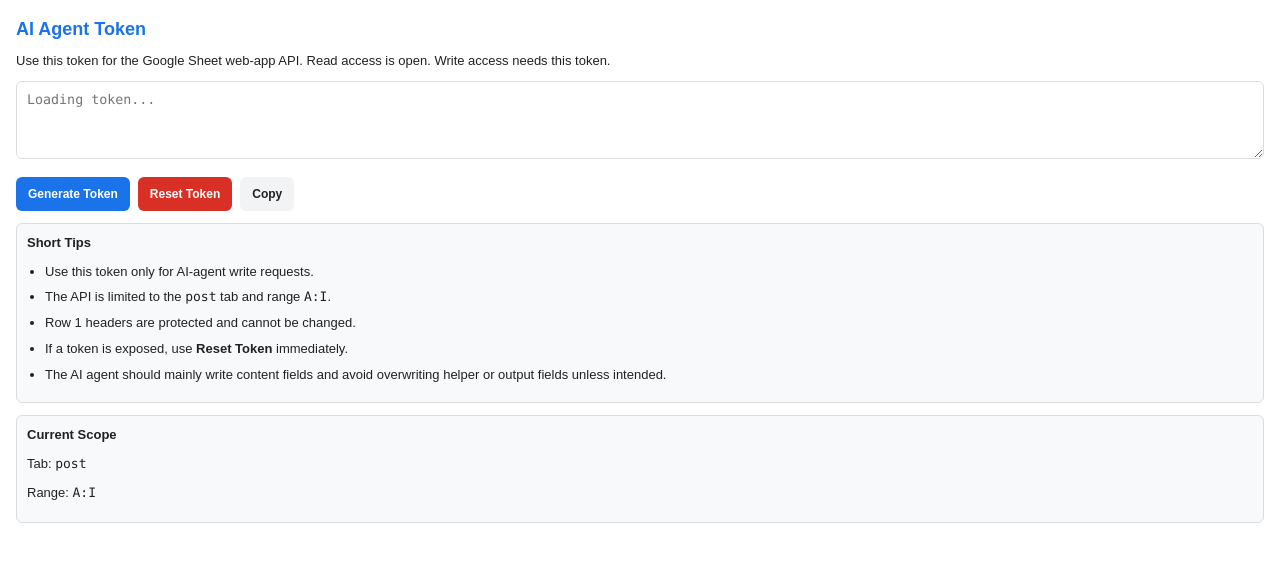
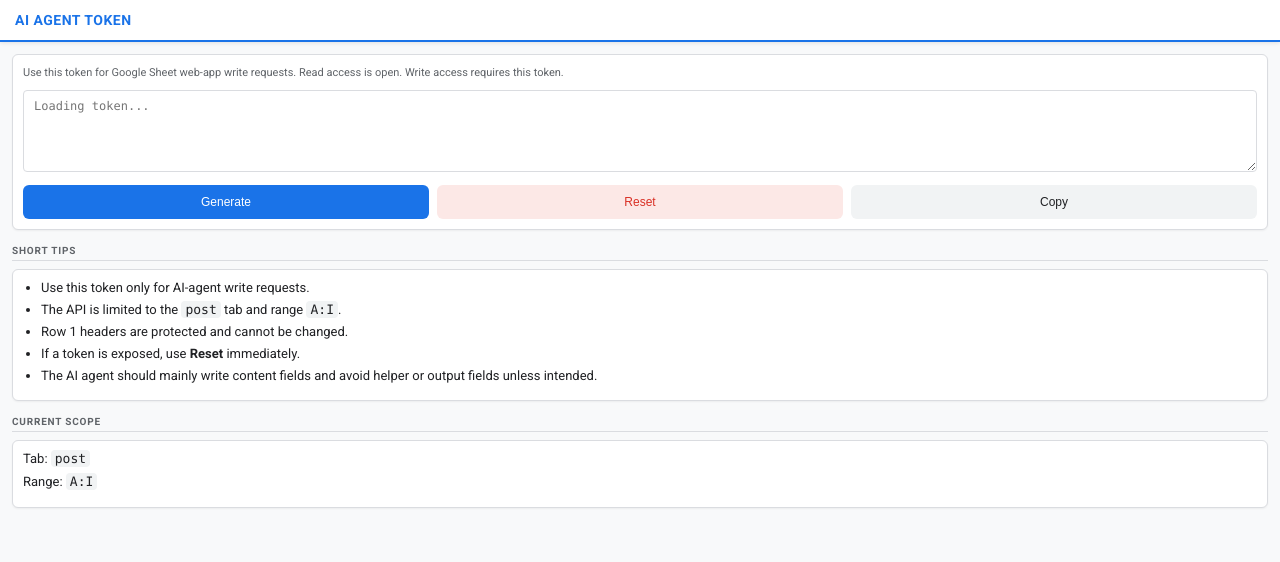
Before and after one commit to devadio/post-skill, a website: page google-sheet/apps-script/AiAgentTokenDialog.html in a window 1280 px wide. Drawn offline with Linux system fonts and the light colour scheme.

Commit message:
Match AI token UI to sidebar style

```diff
--- a/google-sheet/apps-script/AiAgentTokenDialog.html
+++ b/google-sheet/apps-script/AiAgentTokenDialog.html
@@ -2,48 +2,151 @@
 <html>
 <head>
   <base target="_top">
+  <link href="https://fonts.googleapis.com/css2?family=Roboto:wght@300;400;500;700&display=swap" rel="stylesheet">
   <style>
-    body { font-family: Arial, sans-serif; color: #202124; margin: 16px; line-height: 1.45; font-size: 13px; }
-    h2 { margin: 0 0 10px 0; font-size: 18px; color: #1a73e8; }
-    p { margin: 0 0 10px 0; }
-    code, textarea { font-family: Consolas, monospace; }
-    textarea { width: 100%; box-sizing: border-box; min-height: 78px; border: 1px solid #dadce0; border-radius: 6px; padding: 10px; resize: vertical; }
-    .meta { background: #f8f9fa; border: 1px solid #dadce0; border-radius: 6px; padding: 10px; margin: 12px 0; }
-    .buttons { display: flex; gap: 8px; margin: 12px 0; }
-    button { border: none; border-radius: 6px; padding: 10px 12px; cursor: pointer; font-size: 12px; font-weight: 600; }
-    .primary { background: #1a73e8; color: white; }
-    .danger { background: #d93025; color: white; }
-    .ghost { background: #f1f3f4; color: #202124; }
+    :root {
+      --primary: #1a73e8;
+      --bg-gray: #f8f9fa;
+      --border-gray: #dadce0;
+      --text-main: #202124;
+      --text-gray: #5f6368;
+      --success: #1e8e3e;
+      --error: #d93025;
+    }
+    body {
+      padding: 0;
+      margin: 0;
+      font-family: 'Roboto', sans-serif;
+      background-color: var(--bg-gray);
+      color: var(--text-main);
+      font-size: 13px;
+    }
+    .header {
+      background-color: white;
+      padding: 12px 15px;
+      border-bottom: 2px solid var(--primary);
+      position: sticky;
+      top: 0;
+      z-index: 100;
+      box-shadow: 0 1px 4px rgba(0,0,0,0.1);
+    }
+    .header h2 {
+      margin: 0;
+      font-size: 14px;
+      color: var(--primary);
+      text-transform: uppercase;
+      letter-spacing: 0.5px;
+    }
+    .container {
+      padding: 12px;
+      padding-bottom: 24px;
+    }
+    .card {
+      background: white;
+      border-radius: 6px;
+      margin-bottom: 10px;
+      padding: 10px;
+      border: 1px solid var(--border-gray);
+      box-shadow: 0 1px 2px rgba(0,0,0,0.05);
+    }
+    .section-title {
+      font-size: 10px;
+      font-weight: 700;
+      text-transform: uppercase;
+      color: var(--text-gray);
+      margin: 15px 0 8px 0;
+      letter-spacing: 0.8px;
+      border-bottom: 1px solid var(--border-gray);
+      padding-bottom: 4px;
+    }
+    .hint {
+      font-size: 11px;
+      color: var(--text-gray);
+      line-height: 1.5;
+      margin: 0 0 8px 0;
+    }
+    textarea {
+      width: 100%;
+      box-sizing: border-box;
+      min-height: 82px;
+      border: 1px solid var(--border-gray);
+      border-radius: 4px;
+      padding: 8px 10px;
+      resize: vertical;
+      font-family: Consolas, monospace;
+      font-size: 12px;
+    }
+    .buttons {
+      display: flex;
+      gap: 8px;
+      margin-top: 10px;
+    }
+    button {
+      border: none;
+      padding: 10px;
+      border-radius: 6px;
+      font-size: 12px;
+      font-weight: 500;
+      cursor: pointer;
+      flex: 1;
+    }
+    .primary { background: var(--primary); color: white; }
+    .danger { background: #fce8e6; color: var(--error); }
+    .ghost { background: #f1f3f4; color: var(--text-main); }
+    .status {
+      display: none;
+      margin-top: 10px;
+      font-size: 11px;
+      padding: 6px 8px;
+      border-radius: 4px;
+      background: #e6f4ea;
+      color: var(--success);
+    }
+    p { margin: 0 0 8px 0; }
     ul { margin: 0 0 0 18px; padding: 0; }
     li { margin-bottom: 7px; }
-    .status { margin-top: 10px; font-size: 12px; color: #188038; display: none; }
+    code {
+      font-family: Consolas, monospace;
+      background: #f1f3f4;
+      padding: 1px 4px;
+      border-radius: 4px;
+    }
   </style>
 </head>
 <body>
+  <div class="header">
     <h2>AI Agent Token</h2>
-  <p>Use this token for the Google Sheet web-app API. Read access is open. Write access needs this token.</p>
+  </div>
+  <div class="container">
+    <div class="card">
+      <p class="hint">Use this token for Google Sheet web-app write requests. Read access is open. Write access requires this token.</p>
       <textarea id="tokenBox" readonly placeholder="Loading token..."></textarea>
       <div class="buttons">
-    <button class="primary" onclick="generateToken()">Generate Token</button>
-    <button class="danger" onclick="resetToken()">Reset Token</button>
+        <button class="primary" onclick="generateToken()">Generate</button>
+        <button class="danger" onclick="resetToken()">Reset</button>
         <button class="ghost" onclick="copyToken()">Copy</button>
       </div>
-  <div class="meta">
-    <p><strong>Short Tips</strong></p>
+      <div id="status" class="status">Token updated.</div>
+    </div>
+
+    <div class="section-title">Short Tips</div>
+    <div class="card">
       <ul>
         <li>Use this token only for AI-agent write requests.</li>
         <li>The API is limited to the <code>post</code> tab and range <code>A:I</code>.</li>
         <li>Row 1 headers are protected and cannot be changed.</li>
-      <li>If a token is exposed, use <strong>Reset Token</strong> immediately.</li>
-      <li>The AI agent should mainly write content fields and avoid overwriting helper or output fields unless intended.</li>
+        <li>If a token is exposed, use <strong>Reset</strong> immediately.</li>
+        <li>The AI agent should mainly write content fields and avoid helper or output fields unless intended.</li>
       </ul>
     </div>
-  <div class="meta">
-    <p><strong>Current Scope</strong></p>
+
+    <div class="section-title">Current Scope</div>
+    <div class="card">
       <p>Tab: <code id="sheetName">post</code></p>
       <p>Range: <code id="sheetRange">A:I</code></p>
     </div>
-  <div id="status" class="status">Token updated.</div>
+  </div>
+
   <script>
     function init() {
       google.script.run.withSuccessHandler(renderInfo).getAiAgentTokenInfo();
```
Also changed, not shown: 2 other files. Lines whose indentation alone changed are shown as unchanged.
